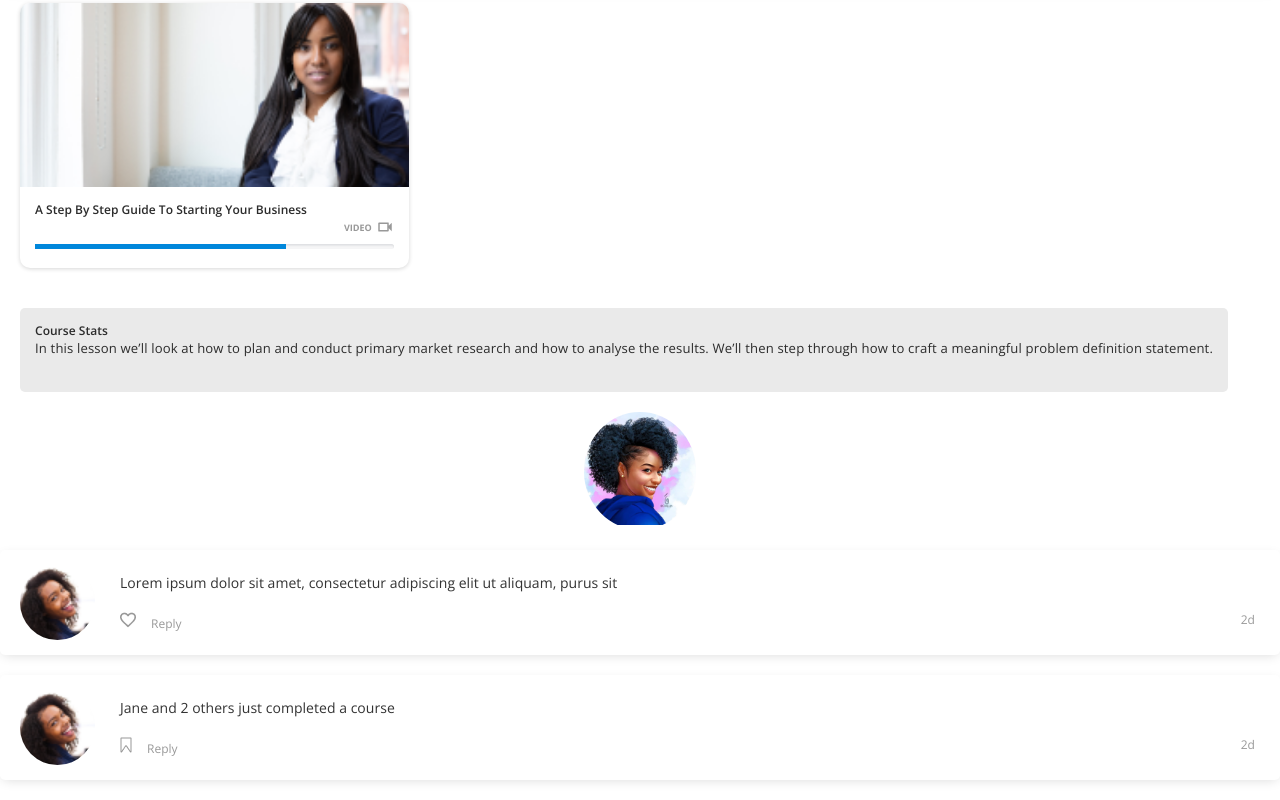
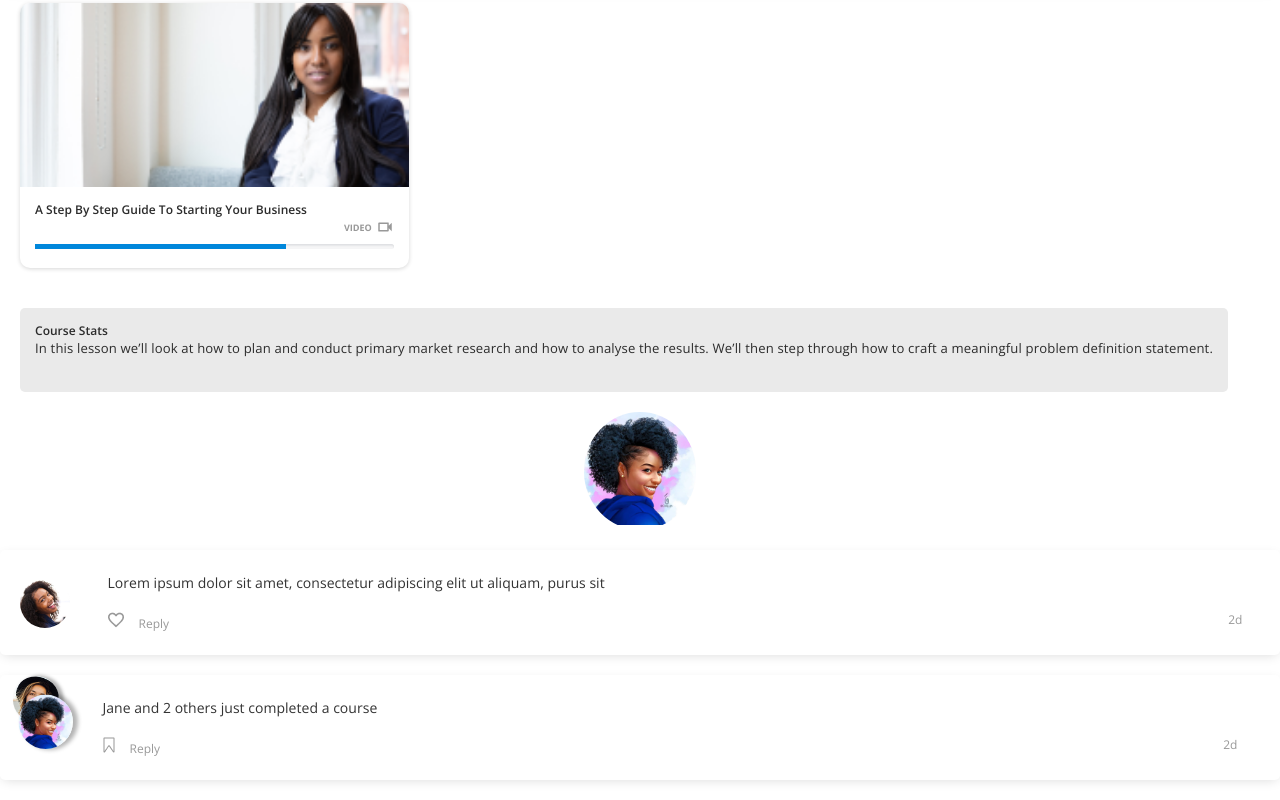
Before and after one commit to dapobelieve/sheleadspwa, a Vue app: page / in a window 1280 px wide. Shown: the part 302-1102 px from the top of the page. Built offline with nearby package versions, Linux system fonts and the light colour scheme; what vue-head would draw is missing.

Commit message:
notifications

```diff
--- a/src/components/cards/slaNotyCard.vue
+++ b/src/components/cards/slaNotyCard.vue
@@ -5,9 +5,21 @@
           v-on="$listeners"
           :class="[classes]">
           <div class="notifications__item">
-              <div class="notifications__item__avatar">
-                  <img :src="avatar" />
+                <div class="notifications__item__avatar" v-if="ImageCount !== 'multiple'" >
+                    <img :src="avatar" />
+                </div>
+              <div class="container-multiple" v-else>
+                  <div class=" notifications__item__avatar__multiple" >
+                      <div class="notifications__item__avatar__multiple">
+                          <img :src="Images[0]"/>
+                          <div class="notifications__item__avatar__multiple">
+                              <img :src="Images[1]"/>
+                          </div>
+                      </div>
+
+                  </div>
               </div>
+
               <div class="notifications__item__content">
                   <span class="notifications__item__title">
                       {{text}}
@@ -40,6 +52,16 @@
                 type: String,
                 default:require('@/assets/img/notification.png')
             },
+            ImageCount:{
+              type:String,
+              default:'single',
+              required: true,
+
+            },
+            Images:{
+                type: Array,
+                required:true,
+            },
             text:{
                 type: String,
                 default:'Notification Text'
@@ -68,7 +90,8 @@
                 classes+= 'notifications';
                 return classes.trim();
             }
-        }
+        },
+
     }
 </script>
 
--- a/src/scss/general/global.scss
+++ b/src/scss/general/global.scss
@@ -1113,17 +1113,43 @@ Text weight
 }
 
 .notifications__item__avatar {
-  width: 75px;
-  height: 75px;
+  width: 50px;
+  height: 50px;
   overflow: hidden;
   margin-right: 20px;
 
-  border-radius: 50%;
 }
 
 .notifications__item__avatar img {
+  border-radius: 50%;
+  object-fit: cover;
   width: 100%;
-  height: 100%;
+}
+
+.container-multiple{
+  position: relative;
+  height: 64px;
+  width: 60px;
+}
+.notifications__item__avatar__multiple {
+  position: absolute;
+  top: 20px;
+  left: 5px;
+  width: 64px;
+  height: 64px;
+  z-index: 100;
+
+  > .notifications__item__avatar__multiple {
+    z-index: -1;
+    transform: scale(0.85) translate(-30%,-85%)
+  }
+
+  img {
+    border-radius: 50%;
+    object-fit: cover;
+    width: 100%;
+    box-shadow: 5px 0 5px 1px rgba(0, 0, 0, 0.3);
+  }
 }
 
 .notifications__item__content { width: calc( 100% - 105px ); }
@@ -1168,6 +1194,14 @@ Text weight
   transition: all .2s;
 }
 
+.container {
+  position: relative;
+  width: 250px;
+  height: 64px;
+
+
+}
+
 
 //
 //.progress-bar {
--- a/src/views/Home.vue
+++ b/src/views/Home.vue
@@ -81,9 +81,12 @@
     <br/>
     <sla-noty text="Lorem ipsum dolor sit amet, consectetur adipiscing elit ut aliquam, purus sit" :icons="{image: require('@/assets/icons/like.png')}">
     </sla-noty>
-    <sla-noty text="Jane and 2 others just completed a course " :icons="{image: require('@/assets/icons/reply.png')}">
+    <sla-noty text="Jane and 2 others just completed a course " ImageCount="multiple" :Images="[require('@/assets/img/0.png'),require('@/assets/img/0.jpg')]" :icons="{image: require('@/assets/icons/reply.png')}">
     </sla-noty>
-  </div>
+
+
+
+    </div>
 </template>
 
 <script>
```
